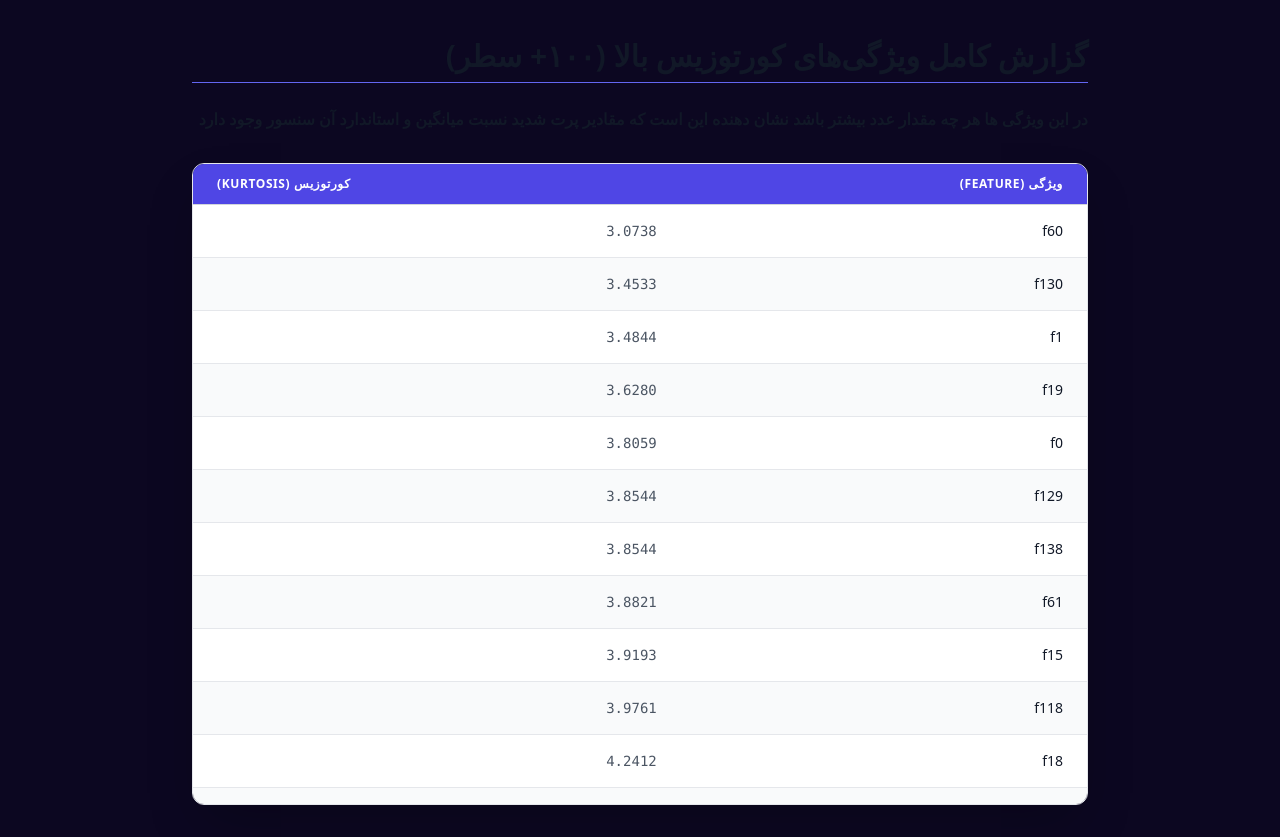
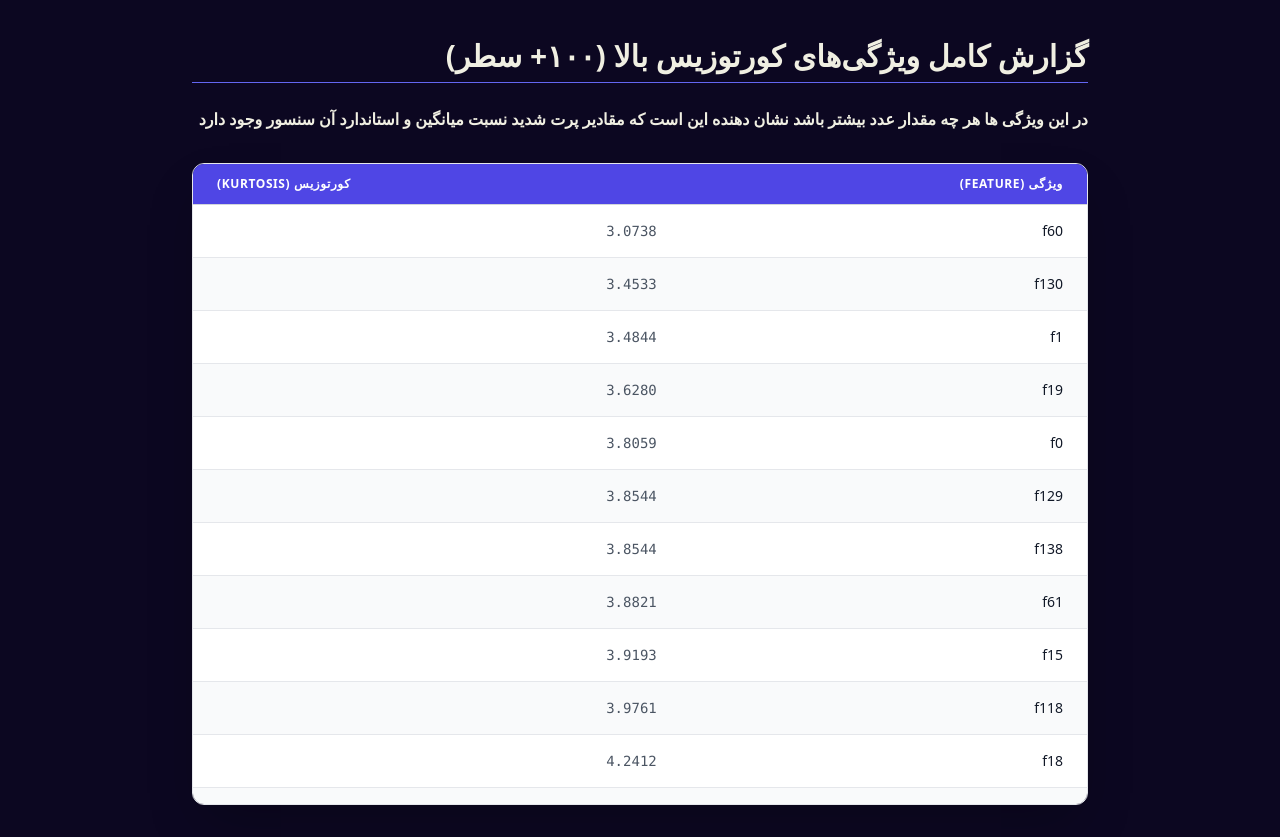
Before and after one commit to amirAbz2000/analysis_esmiran, a plain HTML site: page dashboard.html in a window 1280 px wide. Shown: the part 2041-2878 px from the top of the page. Drawn offline with nearby package versions, Linux system fonts and the light colour scheme.

Commit message:
FIX: Updated the iframe widths and fixed layout issues v3

```diff
--- a/dashboard.html
+++ b/dashboard.html
@@ -245,11 +245,11 @@
 
 
 <div class="max-w-4xl mx-auto">
-        <h1 class="text-3xl font-extrabold mb-6 text-gray-900 dark:text-white border-b border-indigo-500 pb-2">
+        <h1 class="text-3xl font-extrabold mb-6 text-white-900 dark:text-white border-b border-indigo-500 pb-2">
             گزارش کامل ویژگی‌های کورتوزیس بالا (۱۰۰+ سطر)
         </h1>
 
-        <h1 class="text-l font-extrabold mb-6 text-gray-900 dark:text-white   pb-2">
+        <h1 class="text-l font-extrabold mb-6 text-white-900 dark:text-white   pb-2">
            در این ویژگی ها هر چه  مقدار عدد بیشتر باشد نشان دهنده این است که مقادیر پرت شدید نسبت میانگین و استاندارد آن سنسور وجود دارد
         </h1>
 
```
Also changed, not shown: 1 other file.
